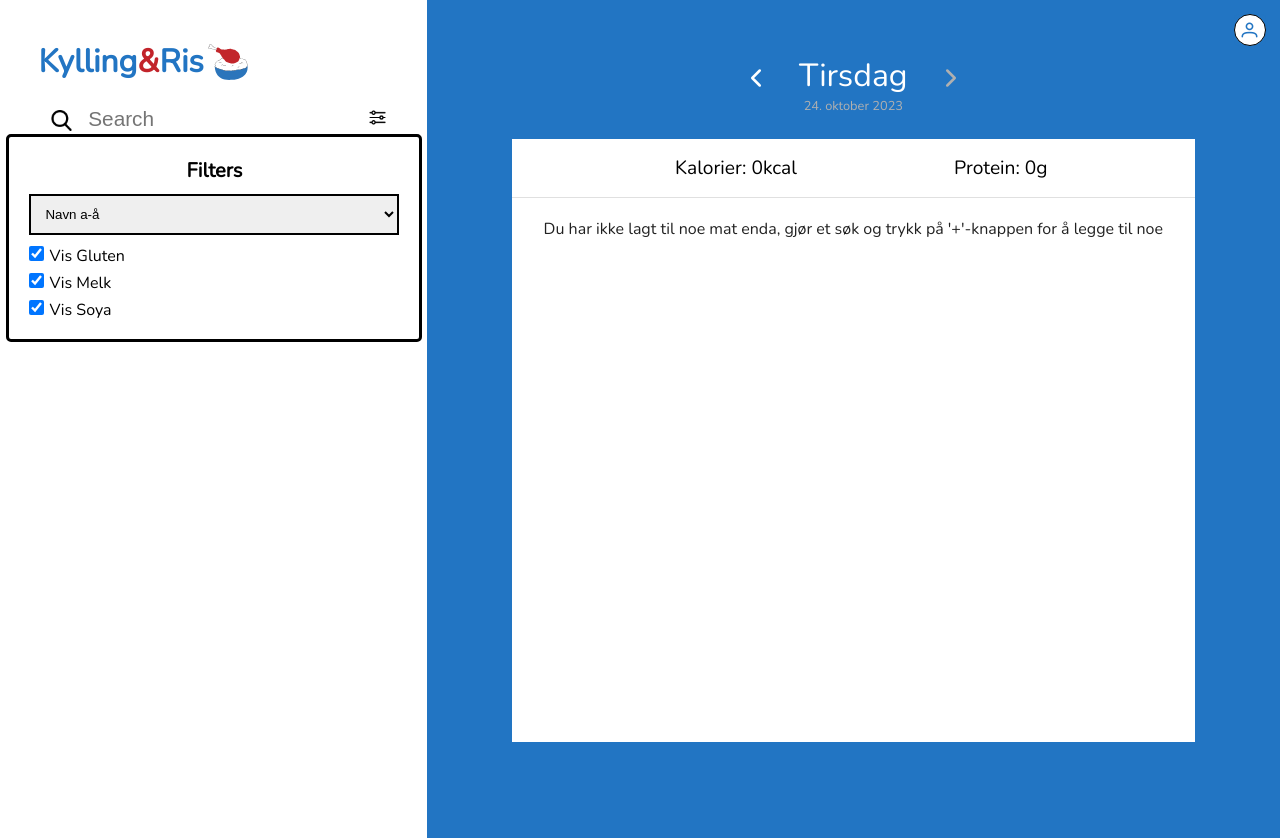
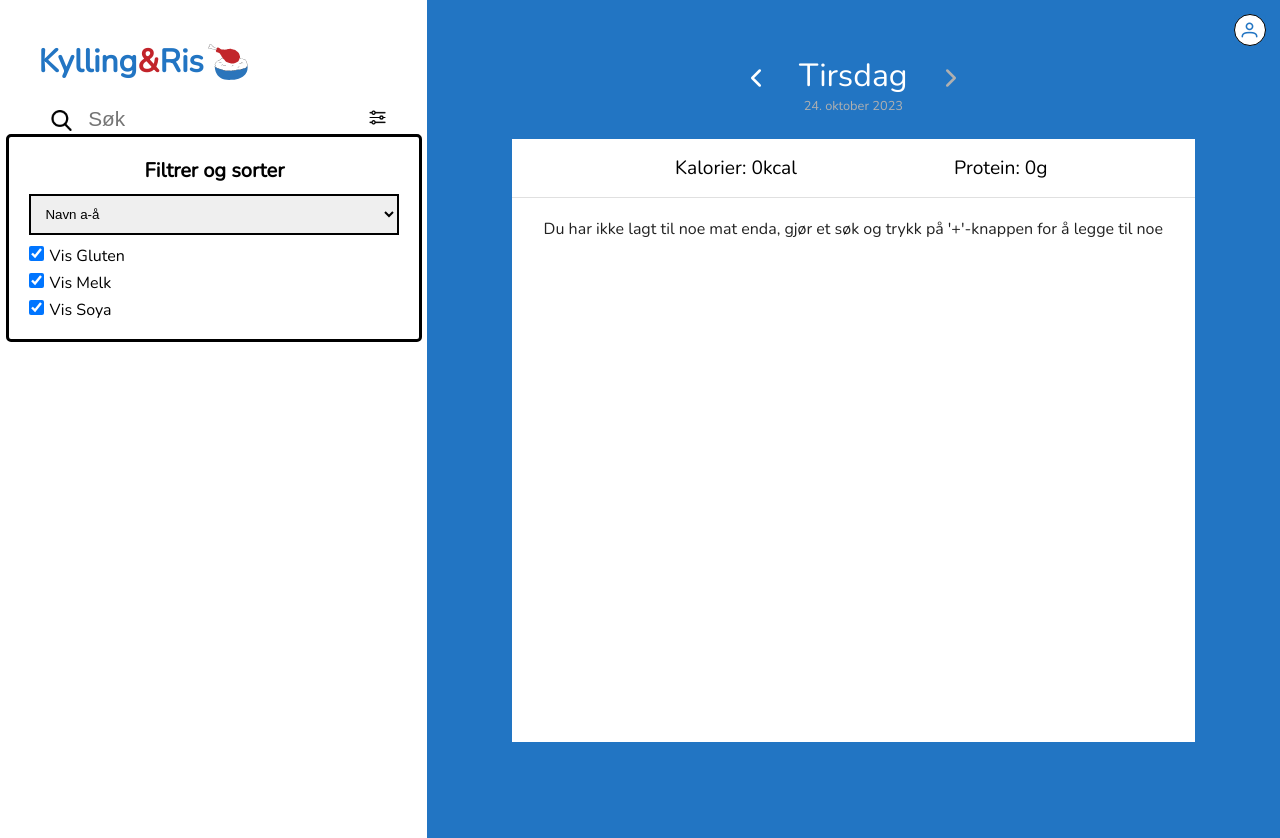
Before and after one commit to andreaslhjulstad/kylling-ris, a React (Vite) app in the folder kylling-ris/: page / in a window 1280 px wide. Both pictures are taken after a click on the button 377 px from the left and 119 px from the top of the page. Built offline with nearby package versions, Linux system fonts and the light colour scheme; no server answers.

Commit message:
change some text from Norwegian to English
Changes include "Search" and "Filters" to "Søk" and "Filtrer og sorter".

```diff
--- a/kylling-ris/src/features/food-search/food-search.tsx
+++ b/kylling-ris/src/features/food-search/food-search.tsx
@@ -21,7 +21,7 @@ export default function FoodSearch() {
           data-testid="search-bar"
         />
         <input
-          placeholder="Search"
+          placeholder="Søk"
           value={searchInput}
           onChange={({ target: { value: searchInput } }) => {
             setSearchInput(searchInput);
--- a/kylling-ris/src/features/food-search/search-options/search-option-popup.tsx
+++ b/kylling-ris/src/features/food-search/search-options/search-option-popup.tsx
@@ -35,7 +35,7 @@ export default function FilterOptionPopup() {
   return (
     <div>
       <div className={styles.filterContent}>
-        <div className={styles.title}>Filters</div>
+        <div className={styles.title}>Filtrer og sorter</div>
 
         <select
           className={styles.dropdown}
```
Also changed, not shown: 1 other file (tests, documents, lock files or other folders).
